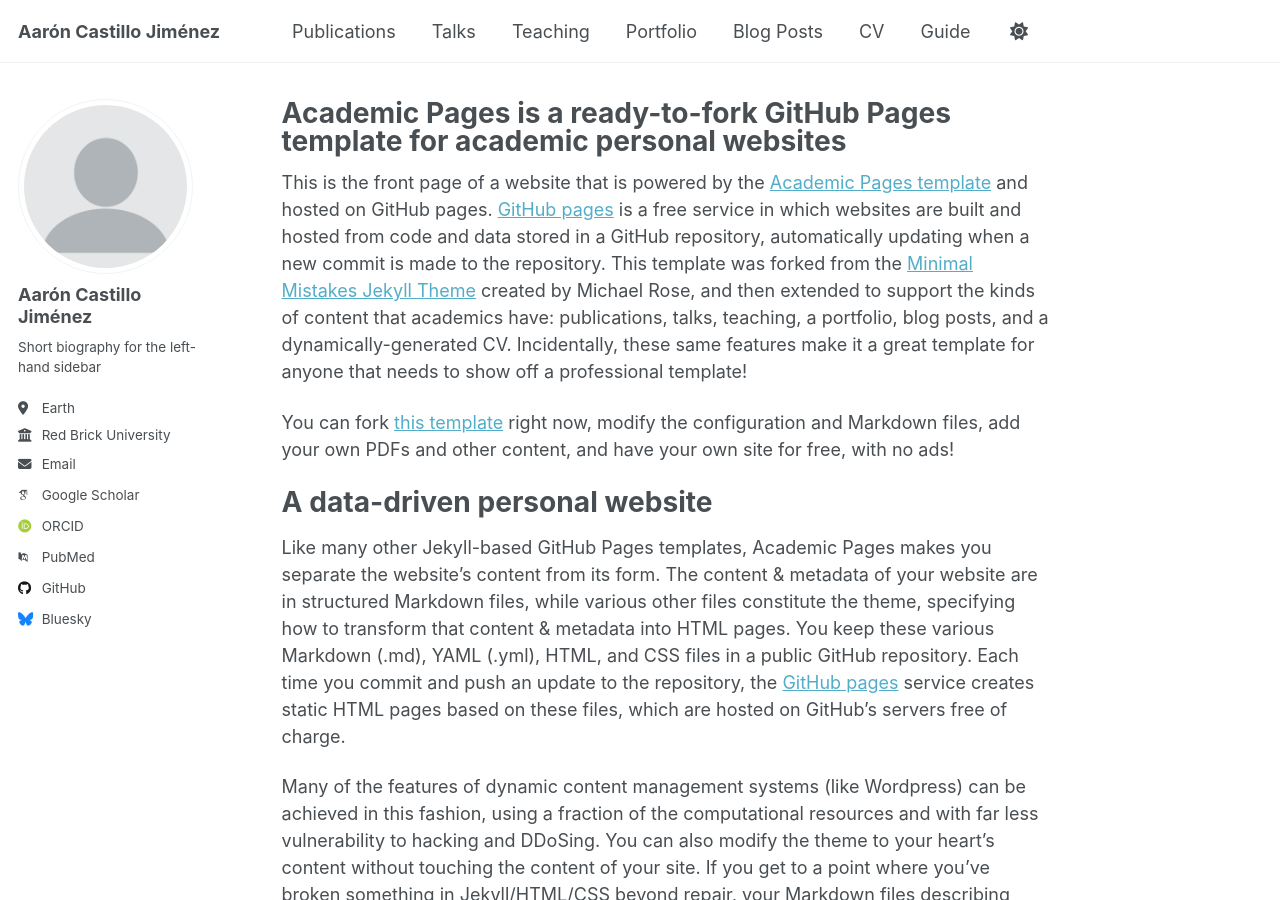
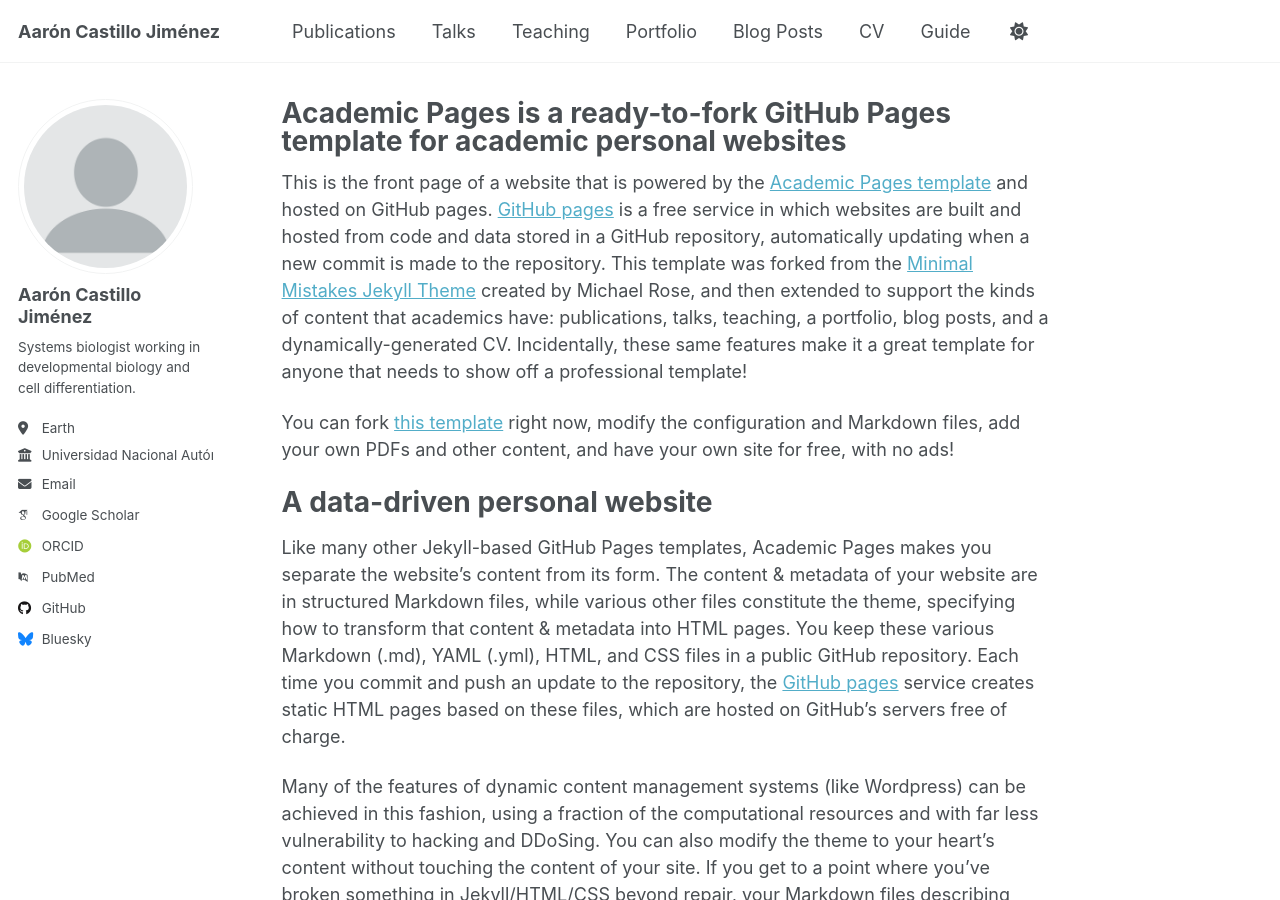
Before and after one commit to AaronCastilloJimenez/aaroncastillojimenez.github.io, a Jekyll site: the page built from _pages/about.md, in a window 1280 px wide and 900 px high. Built offline with Jekyll 4.4.1, drawn with Linux system fonts in a browser that asks for light colours; some web fonts are replaced; a script that is not in the unit is left out.

Commit message:
Update _config.yml

```diff
--- a/_config.yml
+++ b/_config.yml
@@ -25,9 +25,9 @@
   avatar           : "profile.png"
   name             : "Aarón Castillo Jiménez"
   pronouns         : # example: "she/her"
-  bio              : "Short biography for the left-hand sidebar"
+  bio              : "Systems biologist working in developmental biology and cell differentiation."
   location         : "Earth"
-  employer         : "Red Brick University"
+  employer         : "Universidad Nacional Autónoma de México"
   uri              : # URL
   email            : "aaron.castillo.j@gmail.com"
 
```
